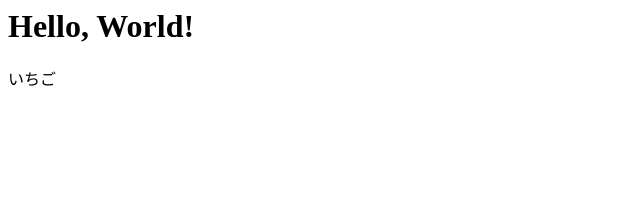
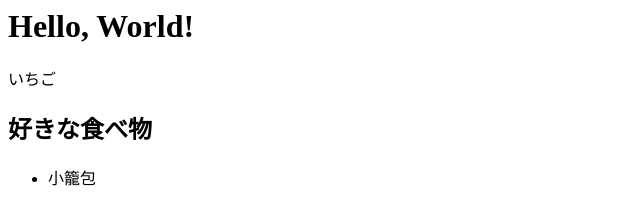
Before and after one commit to waka-hama/git_practice, a plain HTML site: page index.html in a window 1280 px wide. Shown: the whole page, without its empty margins (0-640 px from the left). Drawn offline with Linux system fonts and the light colour scheme.

Commit message:
好きな食べ物追加

```diff
--- a/index.html
+++ b/index.html
@@ -5,5 +5,10 @@
     <body>
         <h1>Hello, World!</h1>
         <p>いちご</p>
+
+        <h2>好きな食べ物</h2>
+        <ul>
+            <li>小籠包</li>
+        </ul>
     </body>
 </html>
```
